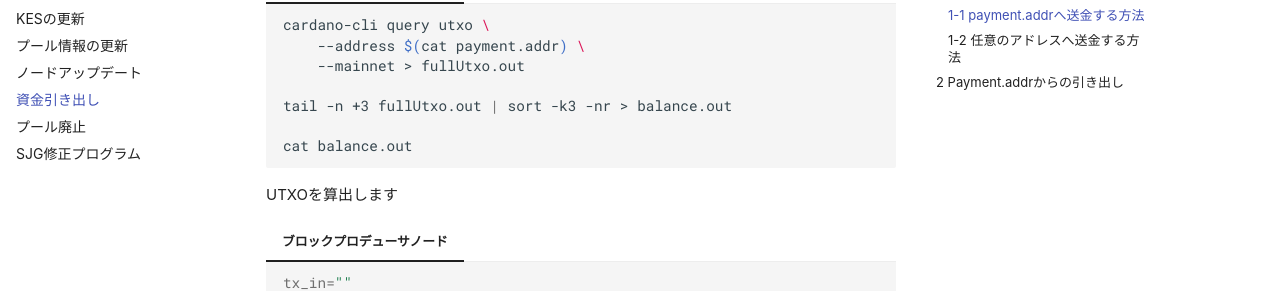
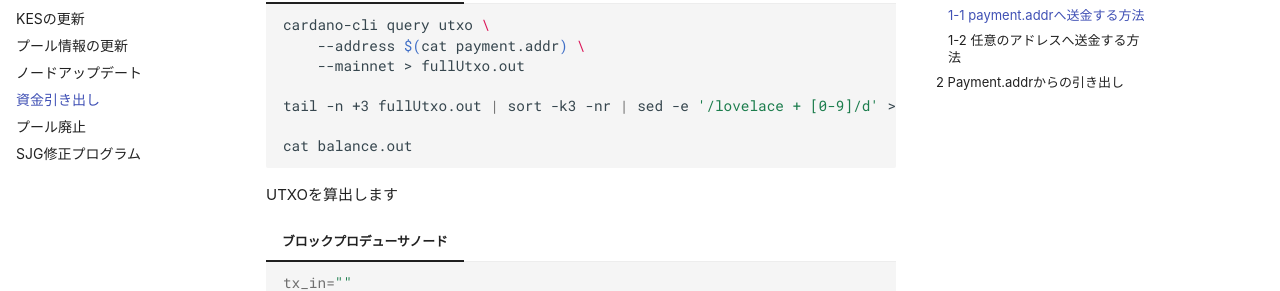
Before and after one commit to btbf/spojapanguild, an MkDocs documentation site: the page built from docs/operation/withdrawal.md, in a window 1280 px wide and 900 px high, scrolled down 1256 px. Shown: the part 164-455 px from the top of the window. Built offline with MkDocs 1.6.1 and Material for MkDocs 9.7.7, drawn with Linux system fonts in a browser that asks for light colours; comment, search, counter and statistics services are not loaded; some of the changed text lies outside the part shown.

Commit message:
出金 ネイティブトークン保有時エラー対応

````diff
--- a/docs/operation/withdrawal.md
+++ b/docs/operation/withdrawal.md
@@ -63,7 +63,7 @@ payment.addrの残高を算出します
         --address $(cat payment.addr) \
         --mainnet > fullUtxo.out
 
-    tail -n +3 fullUtxo.out | sort -k3 -nr > balance.out
+    tail -n +3 fullUtxo.out | sort -k3 -nr | sed -e '/lovelace + [0-9]/d' > balance.out
 
     cat balance.out
     ```
@@ -247,7 +247,7 @@ payment.addr の残高を算出
         --address $(cat payment.addr) \
         --mainnet > fullUtxo.out
 
-    tail -n +3 fullUtxo.out | sort -k3 -nr > balance.out
+    tail -n +3 fullUtxo.out | sort -k3 -nr | sed -e '/lovelace + [0-9]/d' > balance.out
 
     cat balance.out
     ```
@@ -451,7 +451,7 @@ payment.addrの残高を算出します。
         --address $(cat payment.addr) \
         --mainnet > fullUtxo.out
 
-    tail -n +3 fullUtxo.out | sort -k3 -nr > balance.out
+    tail -n +3 fullUtxo.out | sort -k3 -nr | sed -e '/lovelace + [0-9]/d' > balance.out
 
     cat balance.out
     ```
````
